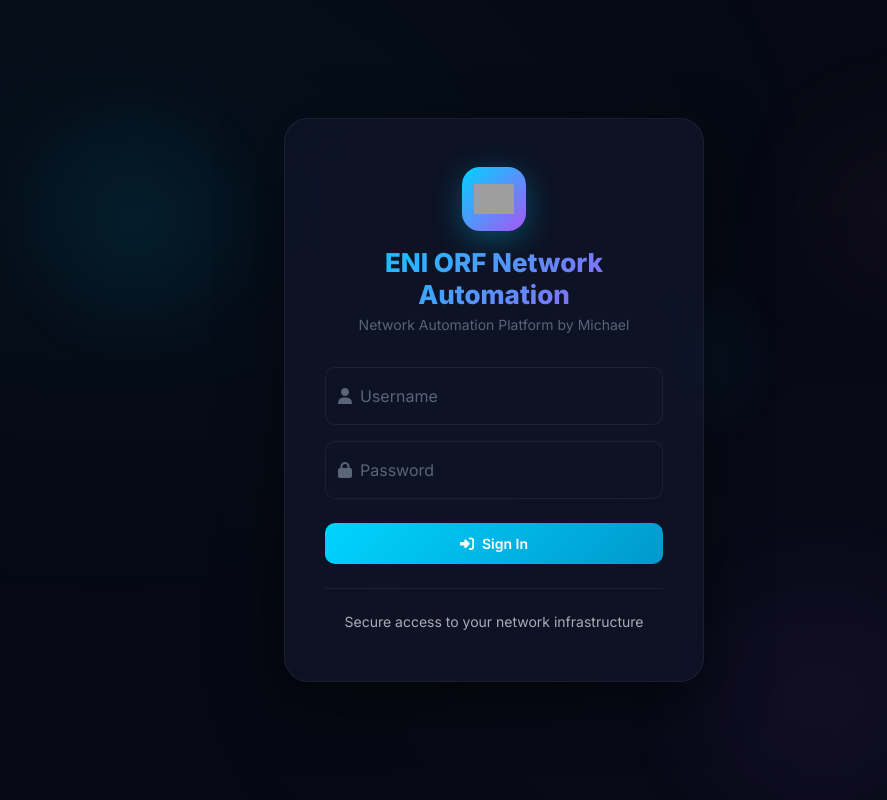
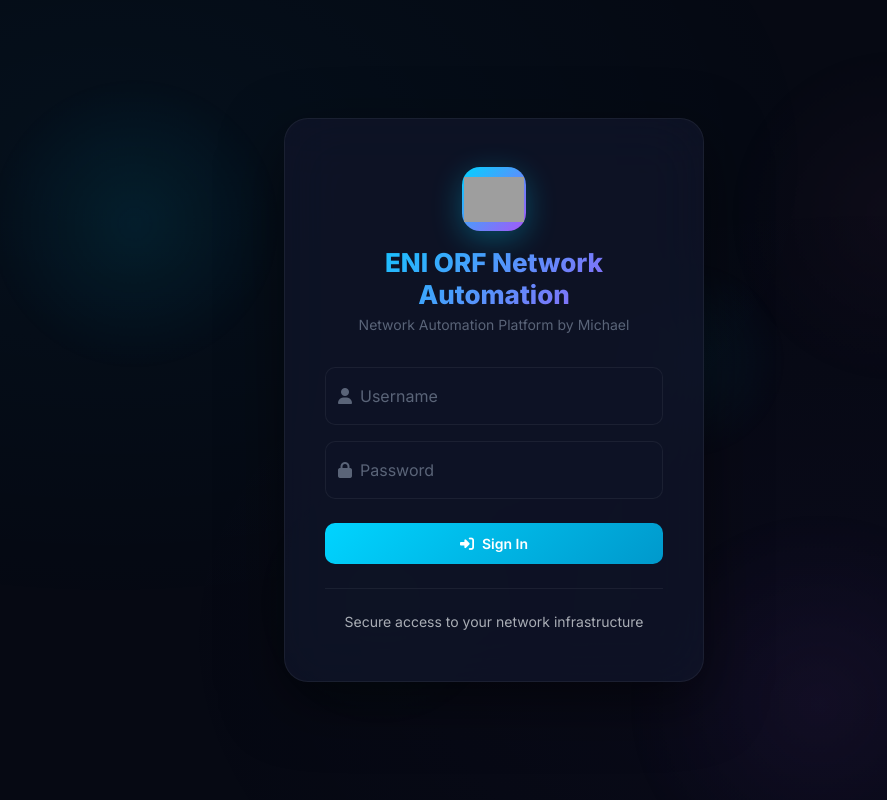
Before and after one commit to mcl007/JangkrikBoss, a Flask app: page /login in a window 1280 px wide. Shown: the whole page, without its empty margins (146-1033 px from the left). Run offline with Flask 3, Linux system fonts and the light colour scheme; some libraries are stand-ins or nearby versions; grey boxes are pictures that could not be loaded.

Commit message:
Update login.html

```diff
--- a/templates/login.html
+++ b/templates/login.html
@@ -14,8 +14,8 @@
     <div class="login-card">
         <div class="login-header">
             <div class="login-icon">
-                <img src="https://upload.wikimedia.org/wikipedia/en/thumb/e/e1/Eni_SpA.svg/200px-Eni_SpA.svg.png"
-                    alt="ENI" style="width:40px;height:40px;object-fit:contain;">
+                <img src="{{ url_for('images', filename='logo.png') }}"
+                    alt="ENI" style="width:60px;height:60px;object-fit:contain;">
             </div>
             <h1>ENI ORF Network Automation</h1>
             <p>Network Automation Platform by Michael</p>
```
